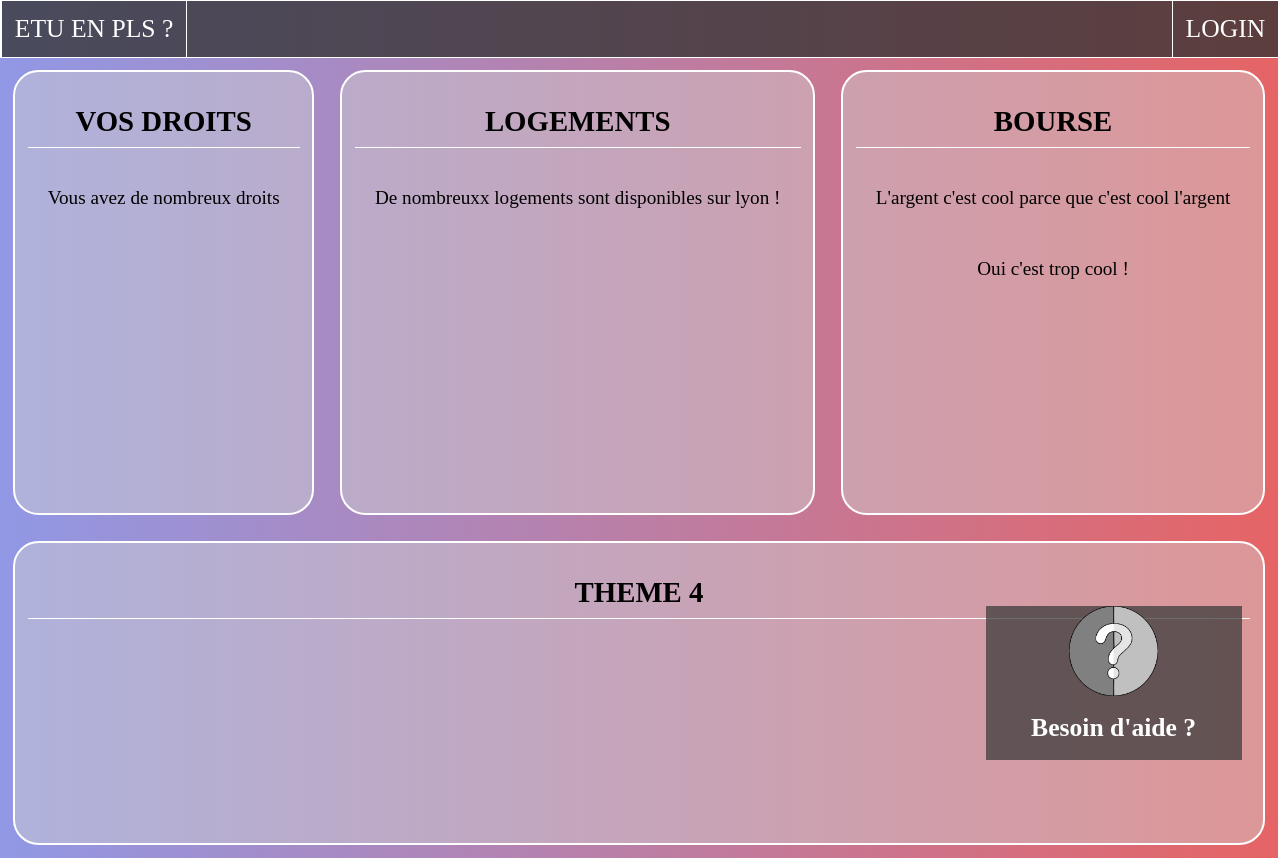
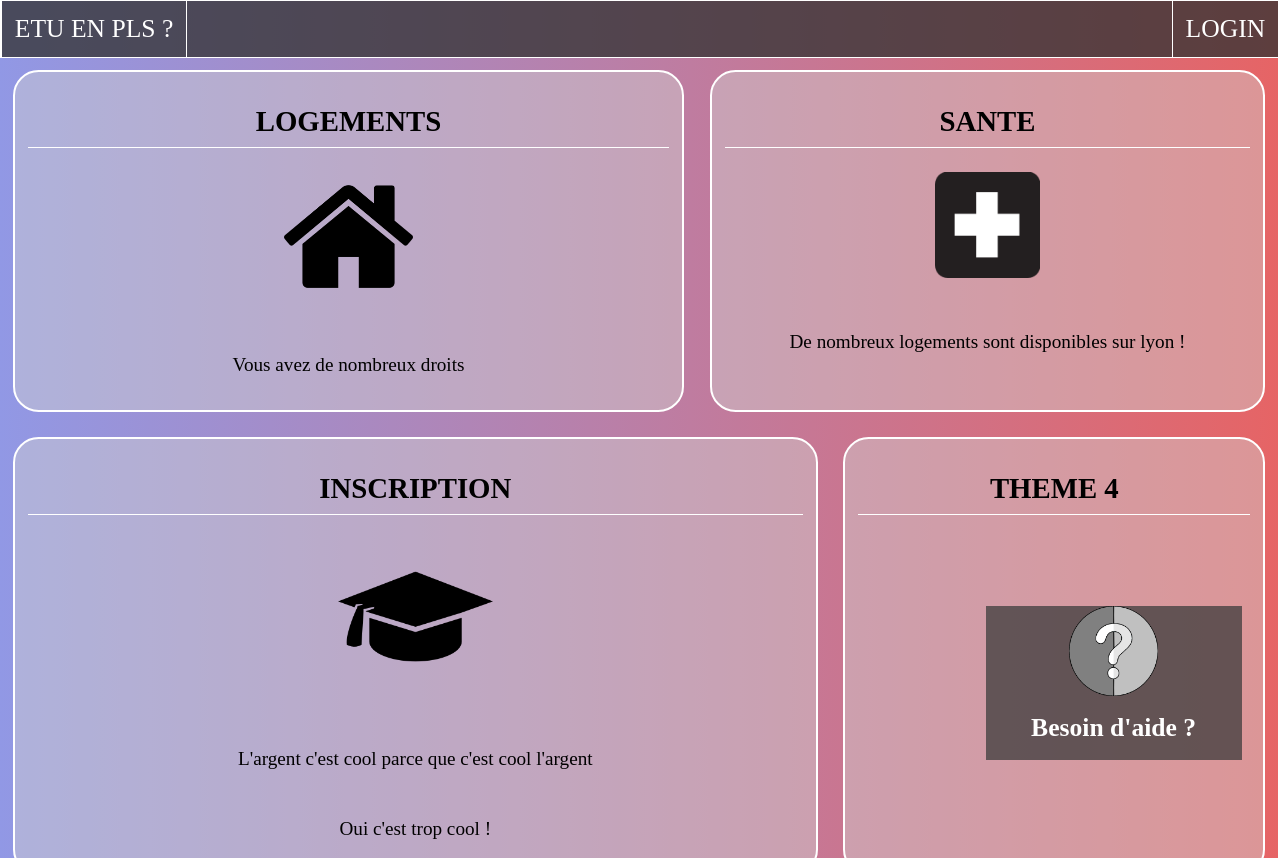
Before and after one commit to The-5-Horsemen-of-the-Acodalyspe/FrontEnd, a website: page static/index.html in a window 1280 px wide. Drawn offline with Linux system fonts and the light colour scheme; a web font is replaced by a local one.

Commit message:
addded picture

```diff
--- a/static/assets/css/main.css
+++ b/static/assets/css/main.css
@@ -274,3 +274,7 @@ div#gun{
 #rest>button{
     width: 24%;
 }
+
+.falcon>div>img{
+    width: 20%;
+}
--- a/static/index.html
+++ b/static/index.html
@@ -29,9 +29,9 @@
     <div class="ganon">
 
         <div class="falcon">
-            <div><h2>VOS DROITS</h2><div id="f_punch"><p>Vous avez de nombreux droits</p></div></div>
-            <div><h2>LOGEMENTS</h2><p>De nombreuxx logements sont disponibles sur lyon !</p></div>
-            <div><h2>BOURSE</h2><p>L'argent c'est cool parce que c'est cool l'argent</p><p>Oui c'est trop cool !</p></div>
+            <div><h2>LOGEMENTS</h2><img src="assets/images/home.png" alt><div id="f_punch"><p>Vous avez de nombreux droits</p></div></div>
+            <div><h2>SANTE</h2><img src="assets/images/sante.png" alt><p>De nombreux logements sont disponibles sur lyon !</p></div>
+            <div><h2>INSCRIPTION</h2><img src="assets/images/diplome.png" alt><p>L'argent c'est cool parce que c'est cool l'argent</p><p>Oui c'est trop cool !</p></div>
             <div><h2>THEME 4</h2></div>
         </div>
 
```
Also changed, not shown: static/assets/images/diplome.png (added), static/assets/images/home.png (added), static/assets/images/sante.png (added).
